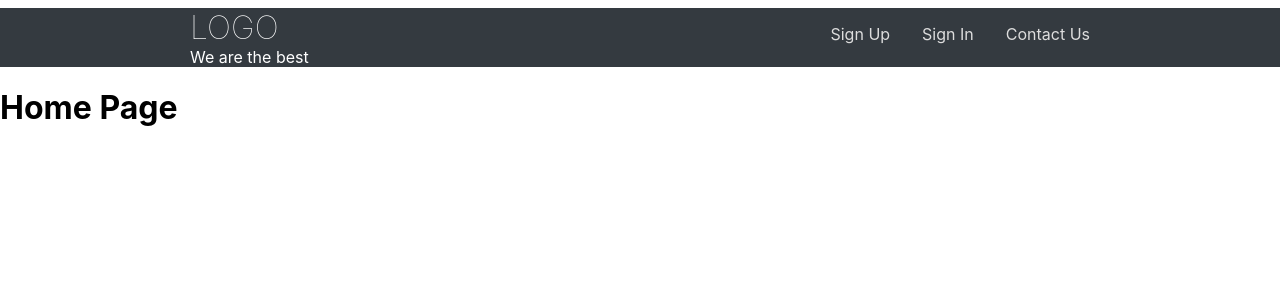
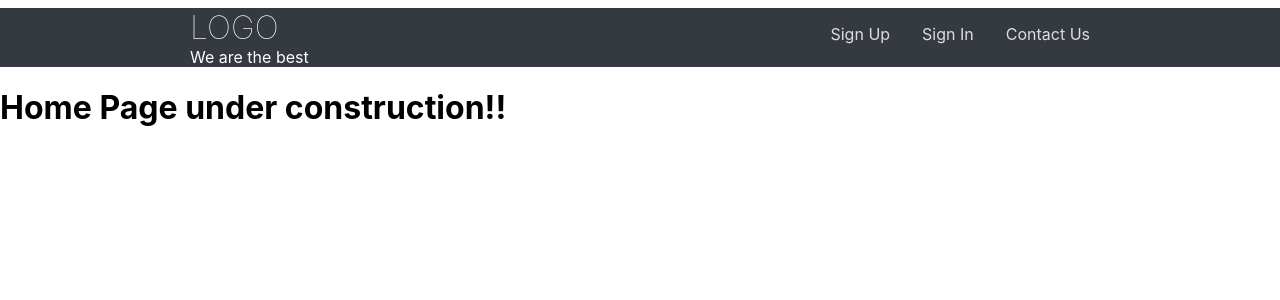
Before and after one commit to Irtiaz/E-mart-frontend-prototype, a Next.js app: page / in a window 1280 px wide. Shown: the top 300 px of the page. Built offline with nearby package versions, Linux system fonts and the light colour scheme.

Commit message:
Check vercel auto update

```diff
--- a/pages/index.js
+++ b/pages/index.js
@@ -5,7 +5,7 @@ export default class Home extends React.Component {
 	render() {
 		return (
 			<>
-				<h1>Home Page</h1>
+				<h1>Home Page under construction!!</h1>
 			</>
 		);
 	}
```
